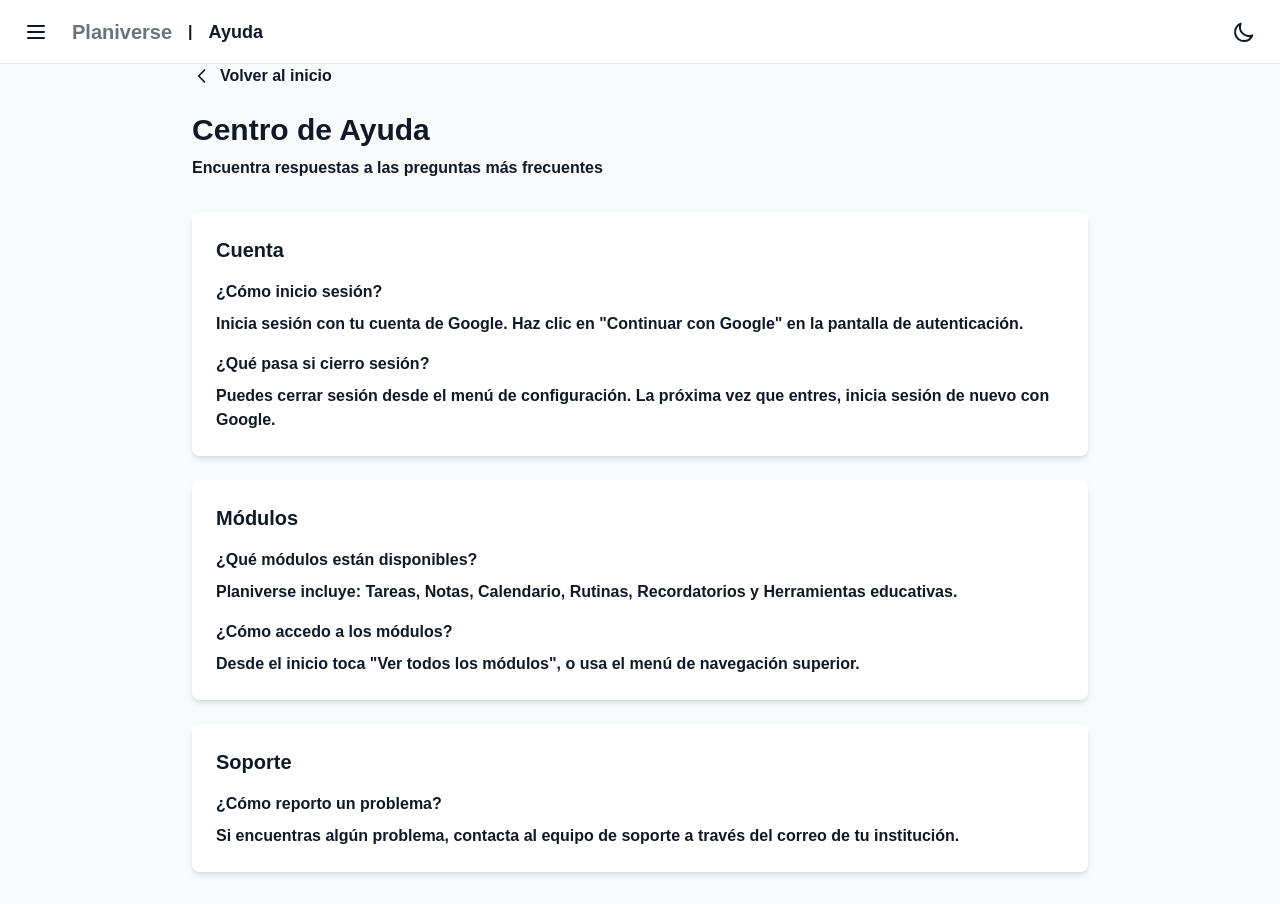
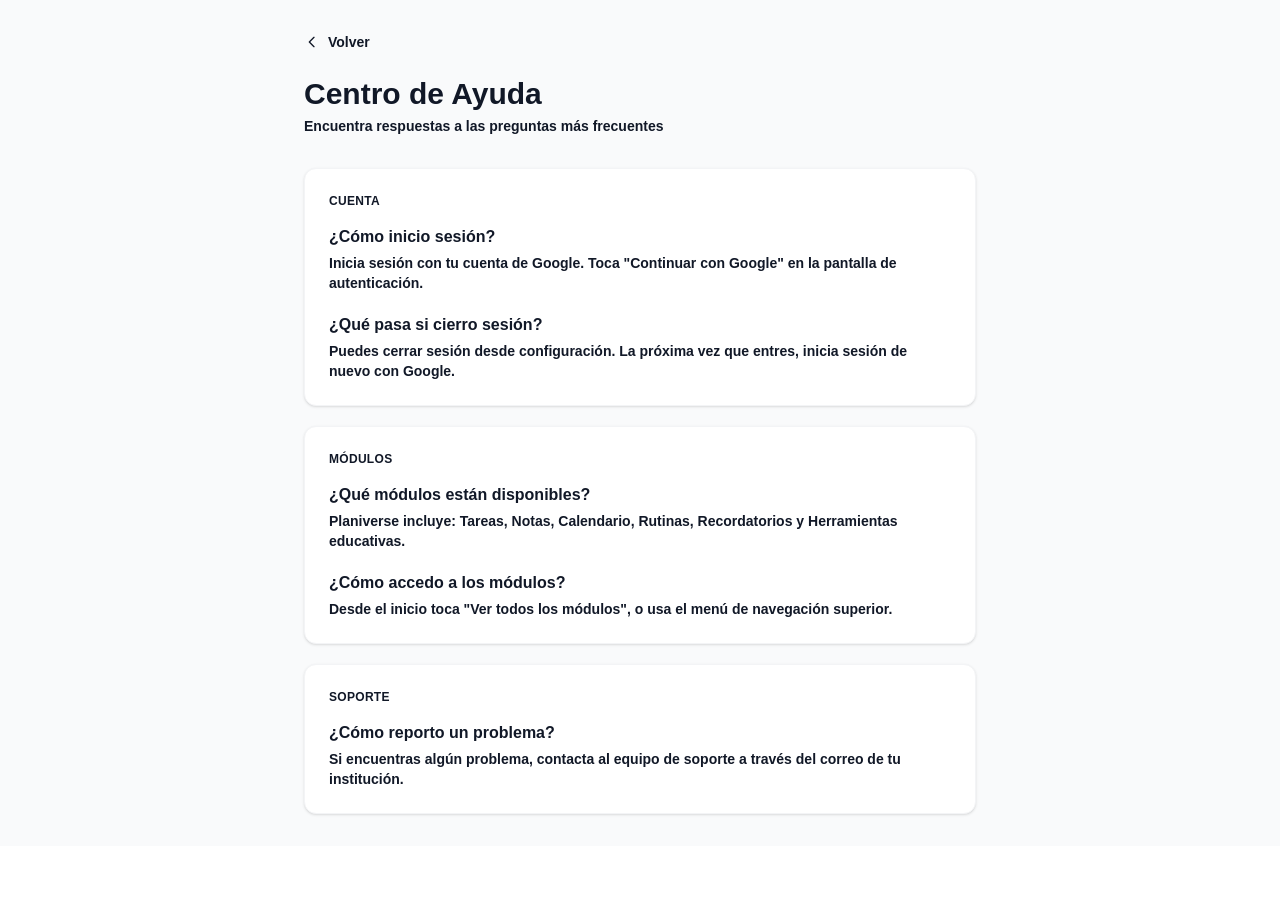
Before and after one commit to vargasabarcavictormanuel073-jpg/Planiverse, a Next.js app in the folder AppNylaMovil/: page /ayuda in a window 1280 px wide. After the commit the page ends 846 px from the top, so only its background shows below. Built offline with nearby package versions, Linux system fonts and the light colour scheme; no server answers.

Commit message:
Ayuda: quitar AppLayout, pagina simple sin menu lateral; link ayuda mas visible en login

```diff
--- a/AppNylaMovil/app/ayuda/page.tsx
+++ b/AppNylaMovil/app/ayuda/page.tsx
@@ -1,86 +1,83 @@
 /**
- * Página de Ayuda
+ * Página de Ayuda - Accesible sin autenticación
  */
 
 'use client';
 
 import { useRouter } from 'next/navigation';
-import AppLayout from '@/components/layout/LayoutPrincipalApp';
 
 export default function AyudaPage() {
   const router = useRouter();
 
   return (
-    <AppLayout title="Ayuda">
-      <div className="max-w-4xl mx-auto">
+    <div className="min-h-screen bg-gray-50 py-8 px-4">
+      <div className="max-w-2xl mx-auto">
         {/* Encabezado */}
         <div className="mb-8">
           <button
-            onClick={() => router.push('/inicio')}
-            className="inline-flex items-center gap-2 text-gray-600 hover:text-gray-900 mb-6 transition-colors"
+            onClick={() => router.back()}
+            className="inline-flex items-center gap-2 text-gray-500 hover:text-gray-900 mb-6 transition-colors text-sm"
           >
-            <svg className="w-5 h-5" fill="none" stroke="currentColor" viewBox="0 0 24 24">
+            <svg className="w-4 h-4" fill="none" stroke="currentColor" viewBox="0 0 24 24">
               <path strokeLinecap="round" strokeLinejoin="round" strokeWidth={2} d="M15 19l-7-7 7-7" />
             </svg>
-            Volver al inicio
+            Volver
           </button>
 
-          <h1 className="text-3xl font-bold text-gray-900 mb-2">
+          <h1 className="text-3xl font-bold text-gray-900 mb-1">
             Centro de Ayuda
           </h1>
-          <p className="text-gray-600">
+          <p className="text-gray-500 text-sm">
             Encuentra respuestas a las preguntas más frecuentes
           </p>
         </div>
 
         {/* Preguntas Frecuentes */}
-        <div className="space-y-6">
+        <div className="space-y-5">
           {/* Sección: Cuenta */}
-          <div className="bg-white rounded-lg shadow-md p-6">
-            <h2 className="text-xl font-bold text-gray-900 mb-4">
+          <div className="bg-white rounded-xl shadow-sm border border-gray-100 p-6">
+            <h2 className="text-base font-bold text-gray-900 mb-4 uppercase tracking-wide text-xs text-gray-400">
               Cuenta
             </h2>
-            <div className="space-y-4">
+            <div className="space-y-5">
               <div>
-                <h3 className="font-semibold text-gray-900 mb-2">
+                <h3 className="font-semibold text-gray-900 mb-1">
                   ¿Cómo inicio sesión?
                 </h3>
-                <p className="text-gray-600">
-                  Inicia sesión con tu cuenta de Google. Haz clic en "Continuar con Google" en la pantalla de autenticación.
+                <p className="text-gray-600 text-sm">
+                  Inicia sesión con tu cuenta de Google. Toca "Continuar con Google" en la pantalla de autenticación.
                 </p>
               </div>
-
               <div>
-                <h3 className="font-semibold text-gray-900 mb-2">
+                <h3 className="font-semibold text-gray-900 mb-1">
                   ¿Qué pasa si cierro sesión?
                 </h3>
-                <p className="text-gray-600">
-                  Puedes cerrar sesión desde el menú de configuración. La próxima vez que entres, inicia sesión de nuevo con Google.
+                <p className="text-gray-600 text-sm">
+                  Puedes cerrar sesión desde configuración. La próxima vez que entres, inicia sesión de nuevo con Google.
                 </p>
               </div>
             </div>
           </div>
 
           {/* Sección: Módulos */}
-          <div className="bg-white rounded-lg shadow-md p-6">
-            <h2 className="text-xl font-bold text-gray-900 mb-4">
+          <div className="bg-white rounded-xl shadow-sm border border-gray-100 p-6">
+            <h2 className="text-xs font-bold text-gray-400 mb-4 uppercase tracking-wide">
               Módulos
             </h2>
-            <div className="space-y-4">
+            <div className="space-y-5">
               <div>
-                <h3 className="font-semibold text-gray-900 mb-2">
+                <h3 className="font-semibold text-gray-900 mb-1">
                   ¿Qué módulos están disponibles?
                 </h3>
-                <p className="text-gray-600">
+                <p className="text-gray-600 text-sm">
                   Planiverse incluye: Tareas, Notas, Calendario, Rutinas, Recordatorios y Herramientas educativas.
                 </p>
               </div>
-
               <div>
-                <h3 className="font-semibold text-gray-900 mb-2">
+                <h3 className="font-semibold text-gray-900 mb-1">
                   ¿Cómo accedo a los módulos?
                 </h3>
-                <p className="text-gray-600">
+                <p className="text-gray-600 text-sm">
                   Desde el inicio toca "Ver todos los módulos", o usa el menú de navegación superior.
                 </p>
               </div>
@@ -88,16 +85,15 @@
           </div>
 
           {/* Sección: Soporte */}
-          <div className="bg-white rounded-lg shadow-md p-6">
-            <h2 className="text-xl font-bold text-gray-900 mb-4">
+          <div className="bg-white rounded-xl shadow-sm border border-gray-100 p-6">
+            <h2 className="text-xs font-bold text-gray-400 mb-4 uppercase tracking-wide">
               Soporte
             </h2>
-            <div className="space-y-4">
             <div>
-                <h3 className="font-semibold text-gray-900 mb-2">
+              <h3 className="font-semibold text-gray-900 mb-1">
                 ¿Cómo reporto un problema?
               </h3>
-                <p className="text-gray-600">
+              <p className="text-gray-600 text-sm">
                 Si encuentras algún problema, contacta al equipo de soporte a través del correo de tu institución.
               </p>
             </div>
@@ -105,6 +101,5 @@
         </div>
       </div>
     </div>
-    </AppLayout>
   );
 }
--- a/AppNylaMovil/components/wizard/PasoInicioSesion.tsx
+++ b/AppNylaMovil/components/wizard/PasoInicioSesion.tsx
@@ -275,12 +275,9 @@
             href="/ayuda"
             target="_blank"
             rel="noopener noreferrer"
-            className="text-sm text-gray-400 hover:text-white transition-colors"
+            className="text-sm text-white/70 hover:text-white transition-colors"
           >
-            ¿Necesitas ayuda?{' '}
-            <span className="text-purple-300 hover:text-white underline underline-offset-2">
-              Centro de Ayuda
-            </span>
+            Centro de Ayuda
           </a>
         </div>
       </div>
```
Lines whose indentation alone changed are shown as unchanged.
